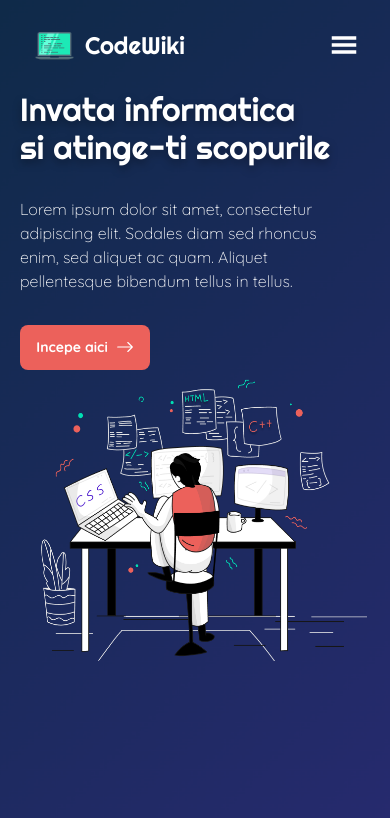
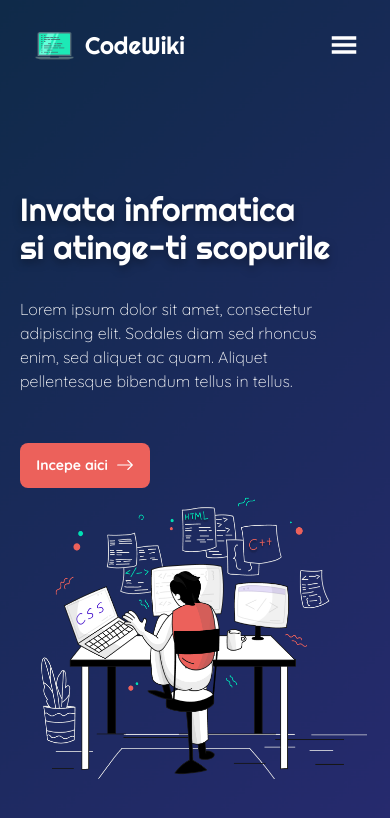
Before and after one commit to alextm0/codewiki, a React (Create React App) app: page / in a window 390 px wide. Shown: the top 818 px of the page. Built offline with nearby package versions, Linux system fonts and the light colour scheme.

Commit message:
cateva buguri la hero

```diff
--- a/src/App.js
+++ b/src/App.js
@@ -1,13 +1,19 @@
-import React from 'react'
+import React, { useState } from 'react'
 
 import Navbar from './components/Navbar'
 import Hero from './components/Hero'
 
 export default function App() {
+  const [sideMenu, setSideMenu] = useState(false);
+
+  function toggleSideMenu() {
+    setSideMenu(prevSideMenu => !prevSideMenu);
+  }
+
   return (
     <div className='h-screen w-screen bg-hero-background bg-cover'>
-      <Navbar />
-      <Hero />
+      <Navbar sideMenu={sideMenu} toggleSideMenu={toggleSideMenu} />
+      <Hero sideMenu={sideMenu} />
     </div>
   )
 }
--- a/src/components/Hero.js
+++ b/src/components/Hero.js
@@ -2,37 +2,31 @@ import React from 'react'
 
 import { BsArrowRight } from 'react-icons/bs'
 import HeroImage from '../assets/hero-illustration.png'
+import Logo from '../assets/logo.png'
 
-function Hero() {
+function Hero({ sideMenu }) {
   return (
-    <div className='text-white'>
-
-      {/* whole content of */}
-      <div className='flex flex-col sm:flex-row items-center justify-evenly'>
-
-        {/* Header content container */}
+    <div className=' text-white flex flex-col'>
+      {
+        !sideMenu &&
+          <div className='flex flex-col sm:flex-row items-center justify-evenly mt-[100px]'>
             <div className='w-full sm:max-w-[500px] xl:max-w-[700px] pl-5 sm:pl-10 md:pl-14 sm:h-screen sm:mt-[-90px] flex flex-col justify-center'>
-          {/* Main header text */}
               <p className='text-[32px] xl:text-[45px] 2xl:text-[48px]      drop-shadow-[0px_4px_4px_rgba(0,0,0,0.30)] leading-[120%] font-righteous'>
                 Invata informatica <br /> si atinge-ti scopurile
               </p>
 
-          {/* Description text */}
               <p className='text-[16px] 2xl:text-[18px]      font-thin font-quicksand mt-[30px] w-[90%]'> Lorem ipsum dolor sit amet, consectetur adipiscing elit. Sodales diam sed rhoncus enim, sed aliquet ac quam. Aliquet pellentesque bibendum tellus in tellus. </p>
 
-          {/* CTA Button */}
-          <button className='w-[130px] h-[45px] text-[14px] xl:text-[16px] xl:w-[150px] xl:h-[50px]      bg-[#EC615B] rounded-lg font-quicksand font-bold flex justify-center items-center gap-2 mt-[32px] sm:mt-[62px]'>
+              <button className='w-[130px] h-[45px] text-[14px] xl:text-[16px] xl:w-[150px] xl:h-[50px]      bg-[#EC615B] rounded-lg font-quicksand font-bold flex justify-center items-center gap-2 mt-[50px] sm:mt-[62px]'>
                 Incepe aici <BsArrowRight className='text-lg' />
               </button>
             </div>
 
-        {/* Illustration */}
-        <div className=''>
+            <div>
               <img className='sm:mb-20 w-[343px] h-[291px] xl:w-[613px] xl:h-[501px]' src={HeroImage} alt="hero-illustration" />
             </div>
-
           </div>
-
+      }
     </div>
   )
 }
--- a/src/components/Navbar.js
+++ b/src/components/Navbar.js
@@ -1,23 +1,80 @@
-import React from 'react'
+import React, { useState, useEffect } from 'react'
 
 import Logo from '../assets/logo.png'
+import Brain from '../assets/brain.png'
+
 import { GiHamburgerMenu } from 'react-icons/gi'
+import { IoMdClose } from 'react-icons/io'
+import { MdOutlineArticle } from 'react-icons/md'
+import { AiOutlineCaretDown } from 'react-icons/ai'
+import { BiCategoryAlt } from 'react-icons/bi'
 
-function Navbar() {
+function Navbar({ sideMenu, toggleSideMenu }) {
+  useEffect(() => {
+
+  }, [])
+
   return (
+    <div>
       <div className='mx-auto h-[90px] flex flex-col justify-center text-white'>
         <div className='w-full flex items-center justify-between px-8 md:px-16 '>
-        <div className='flex items-center gap-2'>
+
+          <div className={sideMenu ? 'hidden' : 'flex items-center gap-2'}>
             <img className='w-[45px] h-[45px]' src={Logo} alt="logo" />
             <span className='text-2xl md:text-3xl font-righteous '> CodeWiki </span>
           </div>
+
 
           <ul className='hidden sm:flex gap-8 md:gap-16 text-xl md:text-2xl font-quicksand'>
             <li> Articole </li>
             <li> Categorii </li>
             <li> Probleme </li>
           </ul>
-        <GiHamburgerMenu className='sm:hidden w-7 h-7' />
+
+          {
+            !sideMenu ?
+              <GiHamburgerMenu className='sm:hidden w-7 h-7' onClick={toggleSideMenu} />
+              :
+              <IoMdClose className='sm:hidden w-8 h-8 ml-auto' onClick={toggleSideMenu} />
+          }
+        </div>
+      </div>
+      <div className={!sideMenu ? 'md:hidden fixed left-[-100%] top-0' : 'md:hidden w-[75%] fixed left-0 top-[90px] h-screen mt-[-90px] bg-[#f8f7f7] ease-in-out duration-500'}>
+        <div className='pt-[136px]'>
+          <div className='flex items-center justify-center mr-[20px] gap-2 mb-[100px]'>
+            <img className='w-[60px] h-[60px]' src={Logo} alt="logo" />
+            <span className='text-[42px] font-righteous text-[#3D4246]'> CodeWiki </span>
+          </div>
+
+          <div className='flex flex-col'>
+            <div className='flex items-center px-5 mx-10  h-[60px]'>
+              <MdOutlineArticle className='w-7 h-7 mr-5' />
+              <span className='text-2xl'> Articole </span>
+              <AiOutlineCaretDown className='ml-auto w-6 h-6 text-[#3D4246]' />
+            </div>
+            <svg className='self-center mt-[10px] mb-[10px] flex justify-center items-center' width="316" height="1" viewBox="0 0 316 1" fill="none" xmlns="http://www.w3.org/2000/svg">
+              <line y1="0.5" x2="316" y2="0.5" stroke="#3D4246" stroke-opacity="0.15" />
+            </svg>
+          </div>
+          <div className='flex flex-col'>
+            <div className='flex items-center px-5 mx-10  h-[60px]'>
+              <BiCategoryAlt className='w-7 h-7 mr-5' />
+              <span className='text-2xl'> Categorii </span>
+              <AiOutlineCaretDown className='ml-auto w-6 h-6 text-[#3D4246]' />
+            </div>
+            <svg className='self-center mt-[10px] mb-[10px] flex justify-center items-center' width="316" height="1" viewBox="0 0 316 1" fill="none" xmlns="http://www.w3.org/2000/svg">
+              <line y1="0.5" x2="316" y2="0.5" stroke="#3D4246" stroke-opacity="0.15" />
+            </svg>
+          </div>
+          <div className='flex flex-col'>
+            <div className='flex items-center px-5 mx-10  h-[60px]'>
+              <img src={Brain} alt="brain" className='w-7 h-7 mr-5 text-bold' />
+              <span className='text-2xl'> Probleme </span>
+              <AiOutlineCaretDown className='ml-auto w-6 h-6 text-[#3D4246]' />
+            </div>
+          </div>
+
+        </div>
       </div>
     </div>
   )
```
Also changed, not shown: src/assets/brain.png (added). Lines whose indentation alone changed are shown as unchanged.
